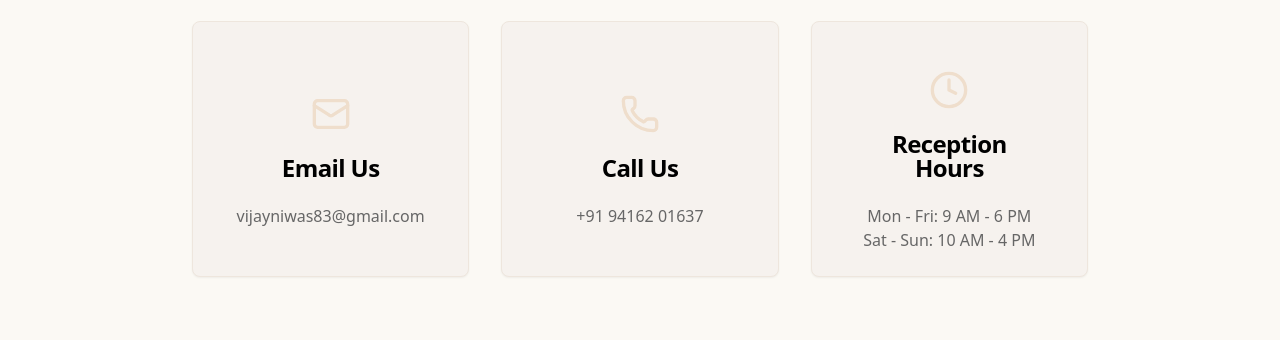
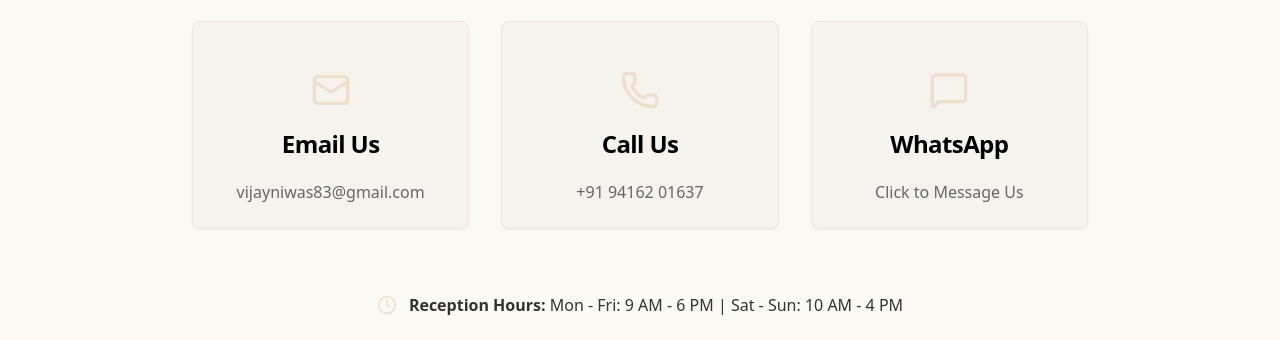
Before and after one commit to Parvesh2005/vijay_niwas, a React (Vite) app: page /contact in a window 1280 px wide. Shown: the part 232-572 px from the top of the page. Built offline with nearby package versions, Linux system fonts and the light colour scheme; grey boxes are pictures that could not be loaded.

Commit message:
Contact page

```diff
--- a/src/pages/ContactPage.jsx
+++ b/src/pages/ContactPage.jsx
@@ -26,7 +26,7 @@ const itemVariants = {
 };
 
 const ContactPage = () => {
-  // Primary contact methods for the featured cards
+  // CHANGED: Replaced 'Reception Hours' with 'WhatsApp'
   const primaryContacts = [
     {
       icon: <Mail className="w-10 h-10 mb-4 text-primary" />,
@@ -41,14 +41,10 @@ const ContactPage = () => {
       href: 'tel:+919416201637',
     },
     {
-      icon: <Clock className="w-10 h-10 mb-4 text-primary" />,
-      title: 'Reception Hours',
-      content: (
-        <span>
-          Mon - Fri: 9 AM - 6 PM<br />
-          Sat - Sun: 10 AM - 4 PM
-        </span>
-      ),
+      icon: <MessageSquare className="w-10 h-10 mb-4 text-primary" />,
+      title: 'WhatsApp',
+      content: 'Click to Message Us',
+      href: 'https://wa.me/919416201637',
     },
   ];
 
@@ -76,35 +72,44 @@ const ContactPage = () => {
       >
         {primaryContacts.map((method) => (
           <motion.div key={method.title} variants={itemVariants} whileHover={{ scale: 1.05, y: -5 }}>
-            <Card className="h-full text-center flex flex-col items-center justify-center p-6 transition-shadow hover-shadow-lg">
+            <Card className="h-full text-center flex flex-col items-center justify-center p-6 transition-shadow hover:shadow-lg">
               <CardHeader className="items-center">
                 {method.icon}
                 <CardTitle>{method.title}</CardTitle>
               </CardHeader>
               <CardDescription className="text-base">
-                {method.href ? (
-                  <a href={method.href} className="hover:underline">
-                    {method.content}
-                  </a>
-                ) : (
-                  method.content
-                )}
+                <a href={method.href} target="_blank" rel="noopener noreferrer" className="hover:underline">
+                  {method.content}
+                </a>
               </CardDescription>
             </Card>
           </motion.div>
         ))}
       </motion.div>
 
-      {/* === MAP SECTION MOVED HERE === */}
+      {/* === ADDED RECEPTION HOURS TEXT BELOW CARDS === */}
+      <motion.div
+        className="text-center flex items-center justify-center"
+        initial={{ opacity: 0, y: 20 }}
+        animate={{ opacity: 1, y: 0 }}
+        transition={{ duration: 0.5, delay: 0.6 }}
+      >
+        <Clock className="w-5 h-5 mr-3 text-primary" />
+        <p className="text-foreground/80">
+          <span className="font-semibold">Reception Hours:</span> Mon - Fri: 9 AM - 6 PM  |  Sat - Sun: 10 AM - 4 PM
+        </p>
+      </motion.div>
+
+      {/* Map Section */}
       <motion.div
         className="space-y-4"
         initial={{ opacity: 0, y: 20 }}
         animate={{ opacity: 1, y: 0 }}
-        transition={{ duration: 0.5, delay: 0.6 }} // Adjusted delay
+        transition={{ duration: 0.5, delay: 0.8 }}
       >
         <div className="aspect-video w-full overflow-hidden rounded-lg border shadow-sm">
           <iframe
-            src={`https://maps.google.com/maps?width=600&height=400&hl=en&q=puda%20city%2C%20sector%20119%2C%20mohali&t=&z=14&ie=UTF8&iwloc=B&output=embed`}
+            src="https://maps.google.com/maps?width=600&height=400&hl=en&q=puda%20city%2C%20sector%20119%2C%20mohali&t=&z=14&ie=UTF8&iwloc=B&output=embed"
             width="100%"
             height="100%"
             style={{ border: 0 }}
@@ -115,12 +120,12 @@ const ContactPage = () => {
         </div>
       </motion.div>
 
-      {/* === "CONNECT WITH US" SECTION MOVED HERE === */}
+      {/* "Connect With Us" Section */}
       <motion.div
         className="text-center"
         initial={{ opacity: 0, y: 20 }}
         animate={{ opacity: 1, y: 0 }}
-        transition={{ duration: 0.5, delay: 0.8 }} // Adjusted delay
+        transition={{ duration: 0.5, delay: 1.0 }}
       >
         <h2 className="text-3xl font-bold font-serif">Connect With Us</h2>
         <div className="mt-6 flex justify-center space-x-6">
@@ -130,9 +135,7 @@ const ContactPage = () => {
           <a href="https://www.facebook.com/profile.php?id=61578960091959" target="_blank" rel="noopener noreferrer" className="text-foreground/70 hover:text-primary transition-transform hover:-translate-y-1">
             <Facebook className="w-8 h-8" />
           </a>
-          <a href="https://wa.me/919416201637" target="_blank" rel="noopener noreferrer" className="text-foreground/70 hover:text-primary transition-transform hover:-translate-y-1">
-            <MessageSquare className="w-8 h-8" />
-          </a>
+          {/* REMOVED WhatsApp from here to avoid duplication */}
         </div>
         <div className="mt-8 flex justify-center items-start">
             <MapPin className="w-5 h-5 mr-3 mt-1 text-primary flex-shrink-0" />
```
